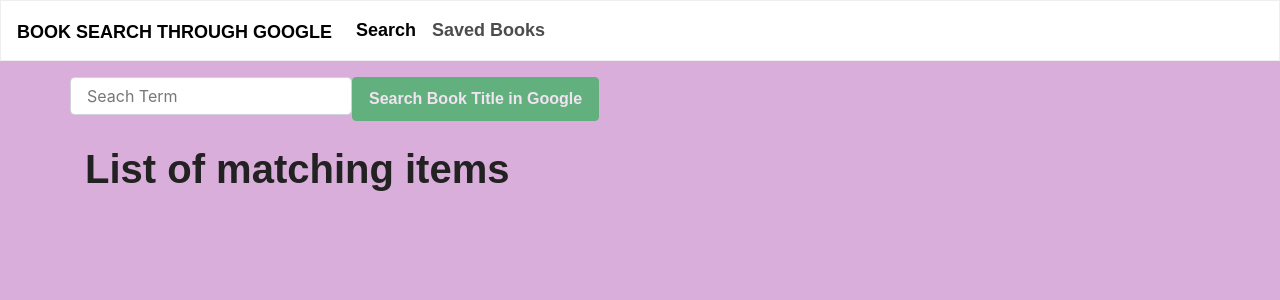
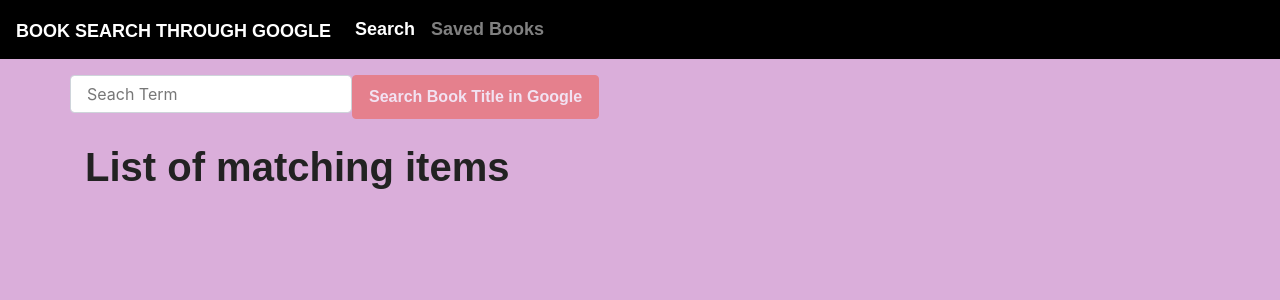
Before and after one commit to rikioh/Google-books, a React (Create React App) app in the folder client/: page / in a window 1280 px wide. Shown: the top 300 px of the page. Built offline with nearby package versions, Linux system fonts and the light colour scheme; a web font is replaced by a local one.

Commit message:
updating styling for navbar

```diff
--- a/client/src/components/Form/index.js
+++ b/client/src/components/Form/index.js
@@ -18,7 +18,7 @@
 
 export function FormBtn(props) {
   return (
-    <button {...props} style={{marginBottom: 10 }} className="btn btn-success">
+    <button {...props} style={{marginBottom: 10 }} className="btn btn-primary">
       {props.children}
     </button>
   );
--- a/client/src/components/Navbar/index.js
+++ b/client/src/components/Navbar/index.js
@@ -3,7 +3,7 @@
 
 function Navbar() {
   return (
-    <nav className="navbar navbar-expand-lg navbar-light bg-light">
+    <nav className="navbar navbar-expand-lg navbar-dark bg-dark">
       <Link className="navbar-brand" to="/Search">
         Book Search through Google
       </Link>
```
